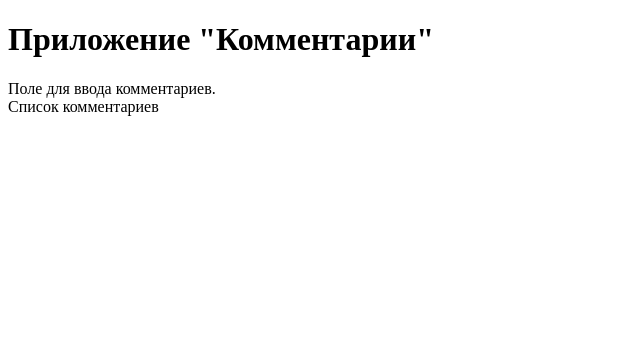
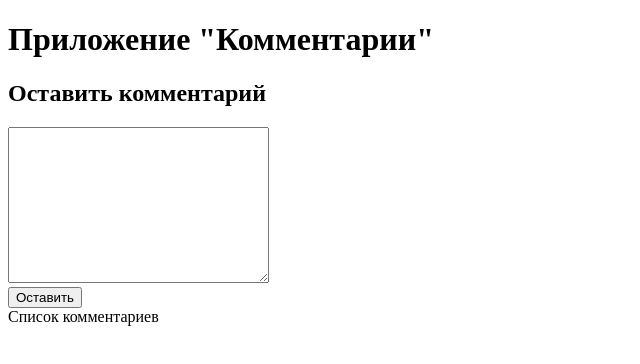
Before and after one commit to pavelusov/advancedReactWorkspace, a React (Create React App) app: page / in a window 1280 px wide. Shown: the top 364 px of the page, without its empty margins (0-640 px from the left). Built offline with nearby package versions, Linux system fonts and the light colour scheme.

Commit message:
Use render of mount from enzyme

```diff
--- a/src/components/CommentBox/index.js
+++ b/src/components/CommentBox/index.js
@@ -1,5 +1,39 @@
-import React from 'react';
+import React, { Component } from 'react';
 
-export default () => (
-  <div>Поле для ввода комментариев.</div>
-);
+export default class CommentBox extends Component {
+  state = {
+    comment: ''
+  };
+
+  onChangeTextArea = e => {
+    const comment = e.target.value;
+    this.setState({ comment })
+  };
+
+  onSubmitForm = e => {
+    e.preventDefault();
+    this.setState({ comment: '' })
+  };
+
+  render() {
+    return (
+      <form onSubmit={this.onSubmitForm}>
+        <h2>Оставить комментарий</h2>
+        <textarea
+          data-test="component-text-area"
+          value={this.state.comment}
+          onChange={this.onChangeTextArea}
+          name="comment"
+          id="comment"
+          cols="30"
+          rows="10"
+        ></textarea>
+        <div>
+          <button
+            data-test="component-submit-button"
+          >Оставить</button>
+        </div>
+      </form>
+    );
+  }
+}
```
Also changed, not shown: 1 other file (tests, documents, lock files or other folders).
